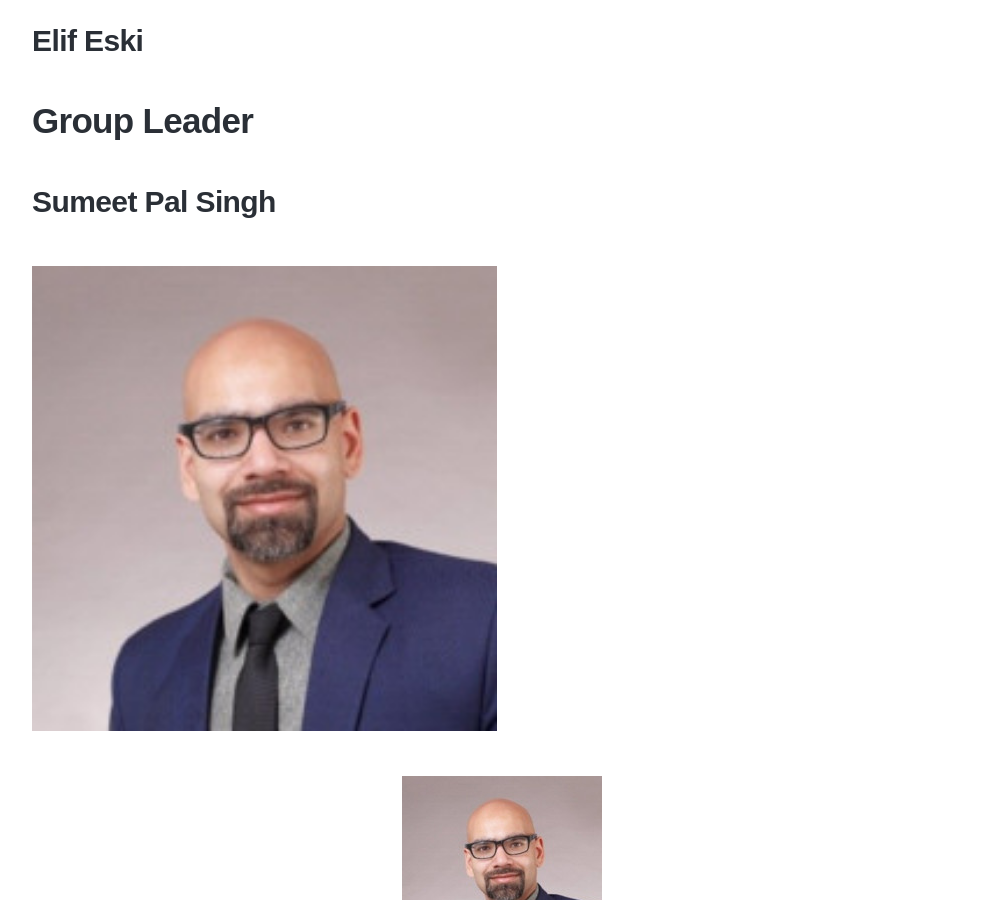
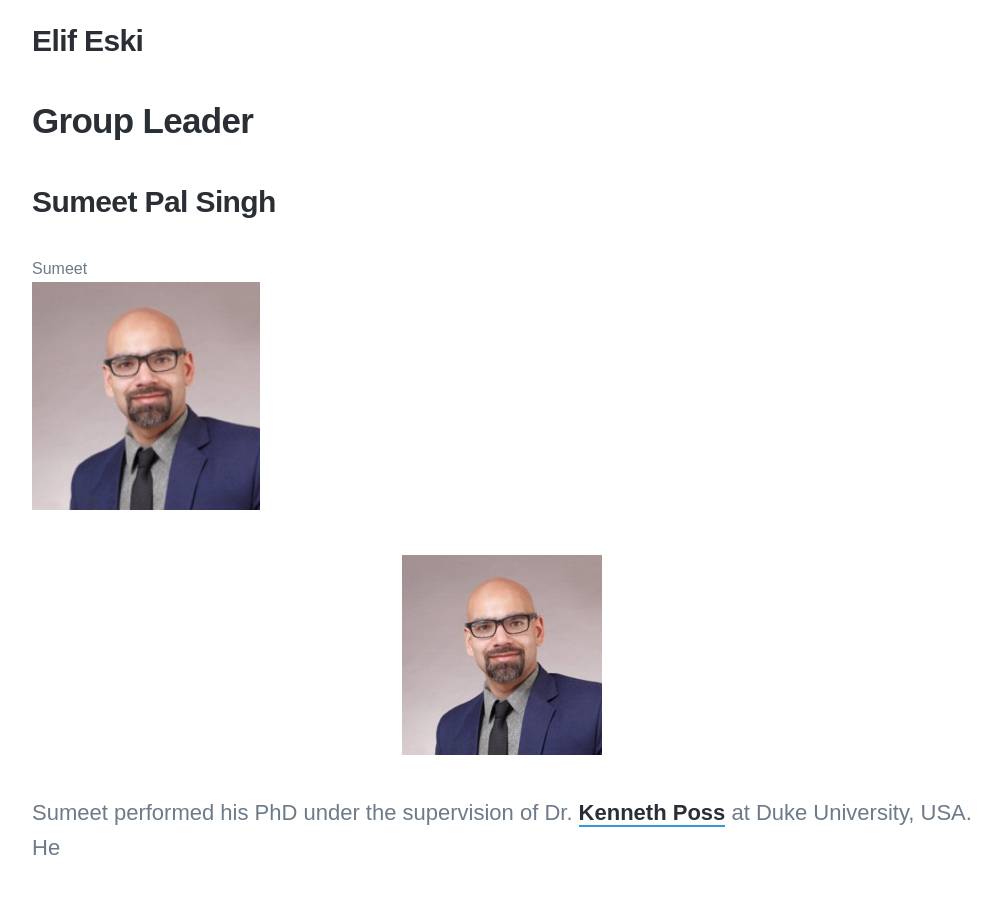
Before and after one commit to sumeetpalsingh/sumeetpalsingh.github.io, a Jekyll site: the page built from _pages/members.md, in a window 1280 px wide and 900 px high, scrolled down 663 px. Shown: the whole window, without its empty margins (138-1139 px from the left). Built offline with Jekyll 4.4.1, drawn with Linux system fonts in a browser that asks for light colours; nearby versions of some CDN libraries; some web fonts are replaced.

Commit message:
Update members.md

```diff
--- a/_pages/members.md
+++ b/_pages/members.md
@@ -14,8 +14,9 @@
 
 ### Sumeet Pal Singh
 
-<div class="gallery" data-columns="2">
+<div class="gallery" data-columns="4">
     <img src="/images/members/sumeet.jpeg">
+    Sumeet
 </div>
 
 
```
